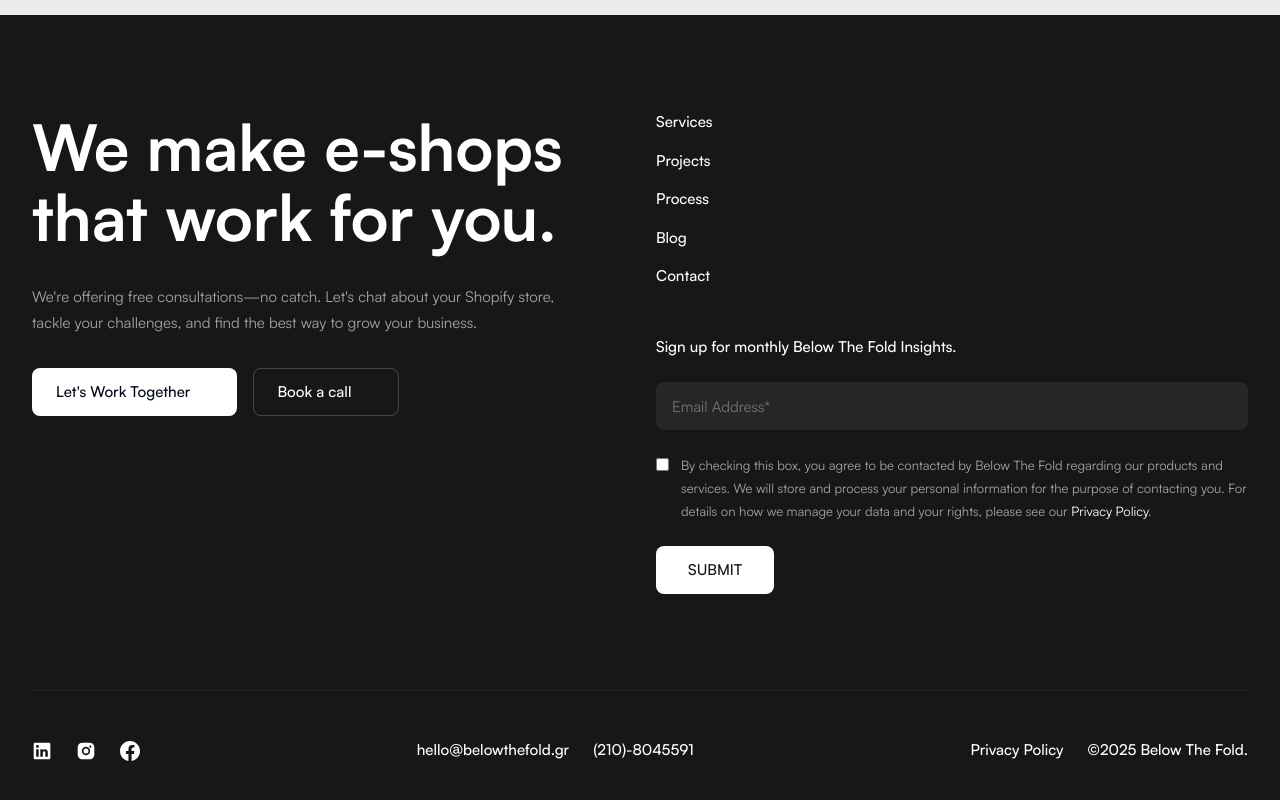
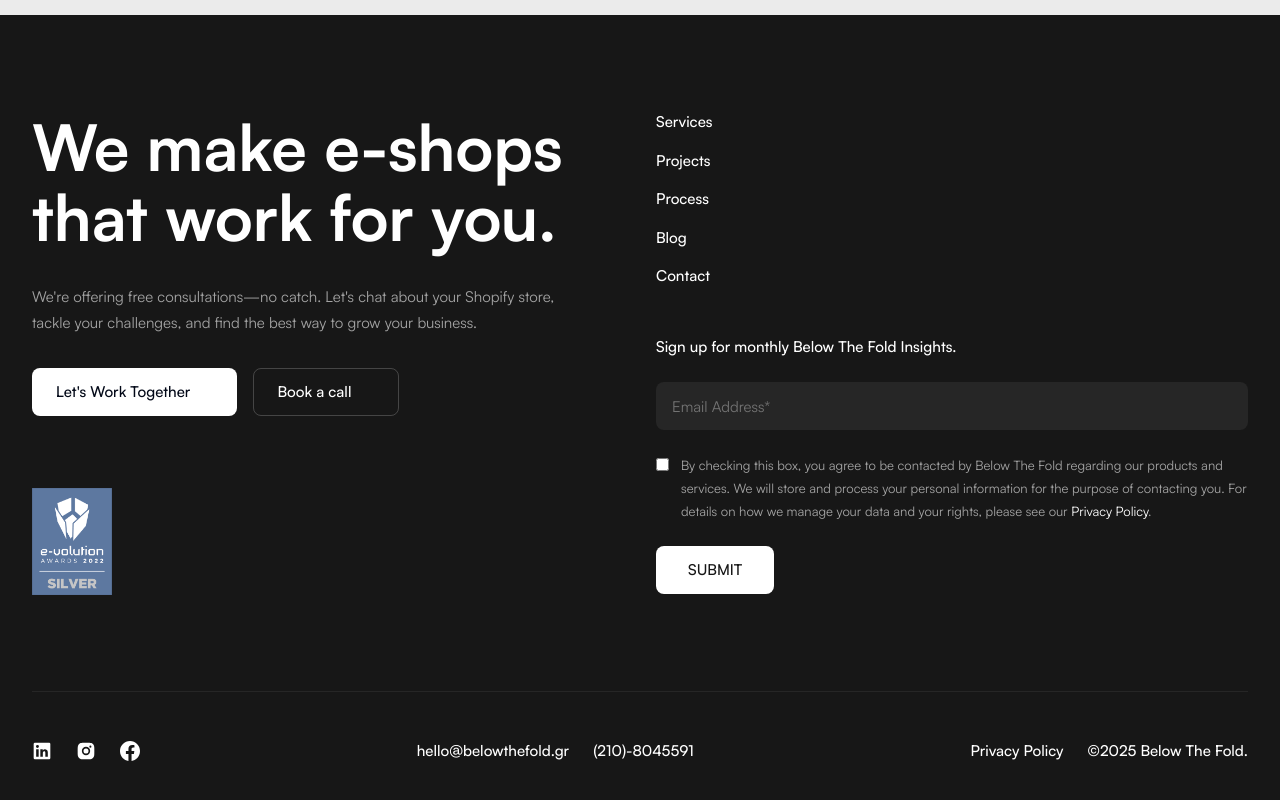
Before and after one commit to evankardamitsis/below_the_fold, a Next.js app: page / in a window 1280 px wide. Shown: the part 5598-6398 px from the top of the page. Built offline with nearby package versions, Linux system fonts and the light colour scheme; no server answers.

Commit message:
add award in footer

```diff
--- a/src/components/@shared/footer.tsx
+++ b/src/components/@shared/footer.tsx
@@ -8,6 +8,7 @@ import { FacebookIcon } from '../icons/social/facebook-icon'
 import { useForm } from 'react-hook-form'
 import { useState } from 'react'
 import { toast } from 'sonner'
+import Image from 'next/image'
 
 const FOOTER_LINKS = [
     { label: 'Services', href: '/services' },
@@ -120,6 +121,23 @@ export default function Footer() {
                                 Book a call
                                 <span className="ml-2 opacity-0 group-hover:opacity-100 transform translate-x-[-10px] group-hover:translate-x-0 transition-all duration-300">→</span>
                             </Link>
+                        </motion.div>
+
+                        {/* Award Badge - Moved below buttons */}
+                        <motion.div
+                            className="pt-10"
+                            initial={{ opacity: 0, y: 20 }}
+                            whileInView={{ opacity: 1, y: 0 }}
+                            viewport={{ once: true }}
+                            transition={{ delay: 0.3 }}
+                        >
+                            <Image
+                                src="/images/E-volution-Awards-2022_Stickers_Silver.png"
+                                alt="E-volution Awards 2022 Silver Award"
+                                width={80}
+                                height={80}
+                                className="object-contain"
+                            />
                         </motion.div>
                     </div>
 
```
Also changed, not shown: public/images/E-volution-Awards-2022_Stickers_Silver.png (added).
